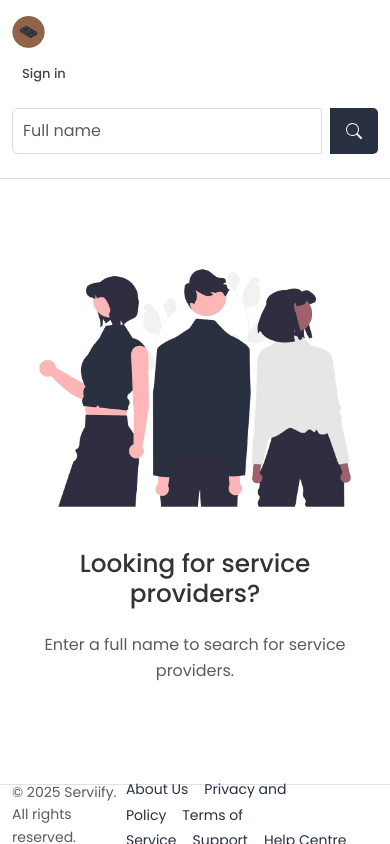
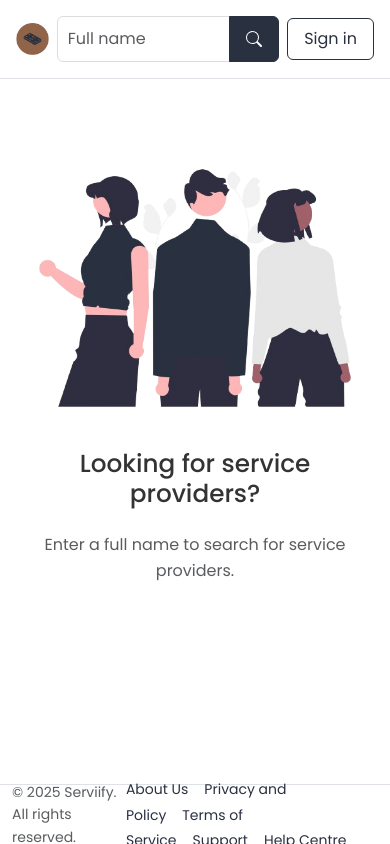
Before and after one commit to Mkayzw/serviify-website, a React (Vite) app: page /provider-search in a window 390 px wide. Built offline with nearby package versions, Linux system fonts and the light colour scheme.

Commit message:
Improves UI and updates social links
- Updates the footer with correct social media links.
- Enhances the provider search header for better responsiveness
  and aesthetics on different screen sizes.
- Removes unnecessary attributes from the Auth component's home link.

```diff
--- a/src/components/Auth.tsx
+++ b/src/components/Auth.tsx
@@ -219,7 +219,7 @@ export default function Auth() {
   return (
     <div className="min-vh-100 d-flex align-items-center justify-content-center bg-light p-4 position-relative">
       <div className="position-absolute top-0 end-0 p-4">
-        <Link to="/" className="text-decoration-none" style={{ color: "#293040" }} target="_blank" rel="noopener noreferrer">Home</Link>
+        <Link to="/" className="text-decoration-none" style={{ color: "#293040" }}>Home</Link>
       </div>
       <div className="card shadow border-0 mx-auto" style={{ maxWidth: "450px" }}>
         <div className="card-header bg-white border-0 text-center position-relative">
--- a/src/components/Footer.tsx
+++ b/src/components/Footer.tsx
@@ -19,16 +19,16 @@ const Footer: React.FC = () => {
                 Connecting users with service providers through a simple, reliable, and affordable platform.
               </p>
               <div className="footer-social">
-                <a href="#" className="social-icon" aria-label="Facebook">
-                  <i className="bi bi-facebook"></i>
+                <a href="http://www.youtube.com/@Serviify-services" className="social-icon" aria-label="YouTube" target="_blank" rel="noopener noreferrer">
+                  <i className="bi bi-youtube"></i>
                 </a>
-                <a href="#" className="social-icon" aria-label="Twitter">
+                <a href="https://x.com/serviify" className="social-icon" aria-label="Twitter" target="_blank" rel="noopener noreferrer">
                   <i className="bi bi-twitter"></i>
                 </a>
-                <a href="#" className="social-icon" aria-label="Instagram">
+                <a href="#" className="social-icon" aria-label="Instagram" target="_blank" rel="noopener noreferrer">
                   <i className="bi bi-instagram"></i>
                 </a>
-                <a href="#" className="social-icon" aria-label="LinkedIn">
+                <a href="https://www.linkedin.com/company/serviify-inc" className="social-icon" aria-label="LinkedIn" target="_blank" rel="noopener noreferrer">
                   <i className="bi bi-linkedin"></i>
                 </a>
               </div>
--- a/src/components/ProviderSearch.tsx
+++ b/src/components/ProviderSearch.tsx
@@ -87,18 +87,17 @@ export default function ProviderSearch() {
     }}>
 
       <header className="py-3 border-bottom bg-white">
-        <div className="container">
-          <div className="d-flex flex-wrap align-items-center">
+        <div className="container-fluid px-3 px-md-4">
+          <div className="row align-items-center g-2 g-md-3">
             {/* Logo & Title */}
+            <div className="col-auto">
               <Link
                 to="/"
                 style={{
                   display: "flex",
                   alignItems: "center",
                   textDecoration: "none",
-                // marginRight: "16px"
                 }}
-              className="mb-2 mb-md-0"
               >
                 <img src={logo} alt="Serviify Logo" style={{ height: "32px" }} />
                 <span
@@ -113,23 +112,29 @@ export default function ProviderSearch() {
                   Providers
                 </span>
               </Link>
+            </div>
 
-
-            <form onSubmit={handleSearch} className="w-100 w-md-auto flex-grow-1 order-2 order-md-1 my-2 my-md-0" style={{minWidth: '250px', maxWidth: '600px'}}>
+            {/* Search Form */}
+            <div className="col">
+              <form onSubmit={handleSearch} className="mx-auto" style={{maxWidth: '500px'}}>
                 <div className="input-group">
-                {/* Search input */}
                   <input
                     type="text"
                     className="form-control"
                     placeholder="Full name"
                     value={fullName}
                     onChange={(e) => setFullName(e.target.value)}
+                    style={{ minHeight: '38px' }}
                   />
-
                   <button
                     type="submit"
-                  className="start-now-btn ms-2"
+                    className="btn btn-primary px-3"
                     disabled={isLoading}
+                    style={{
+                      backgroundColor: "#293040",
+                      borderColor: "#293040",
+                      minWidth: '50px'
+                    }}
                   >
                     {isLoading ? (
                       <span className="spinner-border spinner-border-sm" role="status" aria-hidden="true"></span>
@@ -141,9 +146,22 @@ export default function ProviderSearch() {
                   </button>
                 </div>
               </form>
+            </div>
 
-
-            <Link to="/auth?mode=login" className="sign-in-btn order-1 order-md-2 ms-auto mb-2 mb-md-0">Sign in</Link>
+            {/* Sign In Button */}
+            <div className="col-auto">
+              <Link
+                to="/auth?mode=login"
+                className="btn btn-outline-dark px-3 py-2"
+                style={{
+                  borderColor: "#293040",
+                  color: "#293040",
+                  whiteSpace: "nowrap"
+                }}
+              >
+                Sign in
+              </Link>
+            </div>
           </div>
         </div>
       </header>
```
Lines whose indentation alone changed are shown as unchanged.
